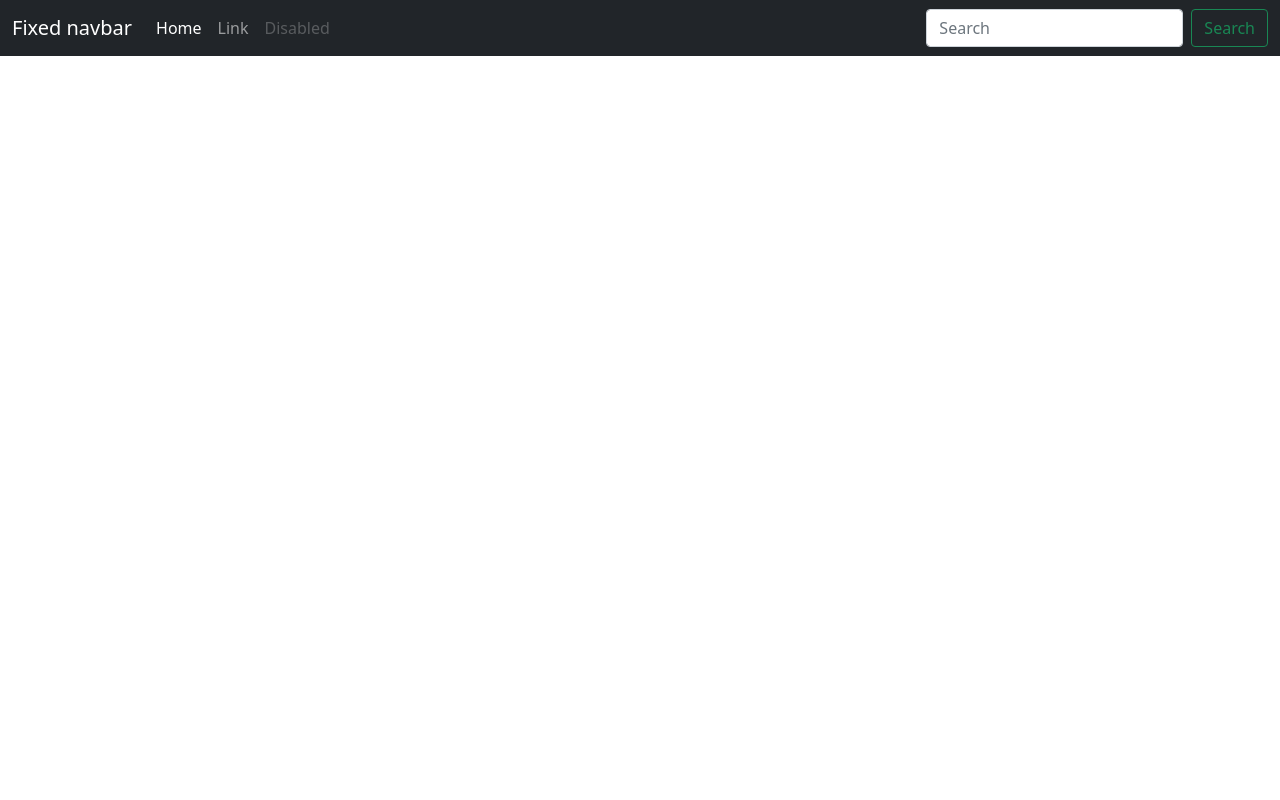
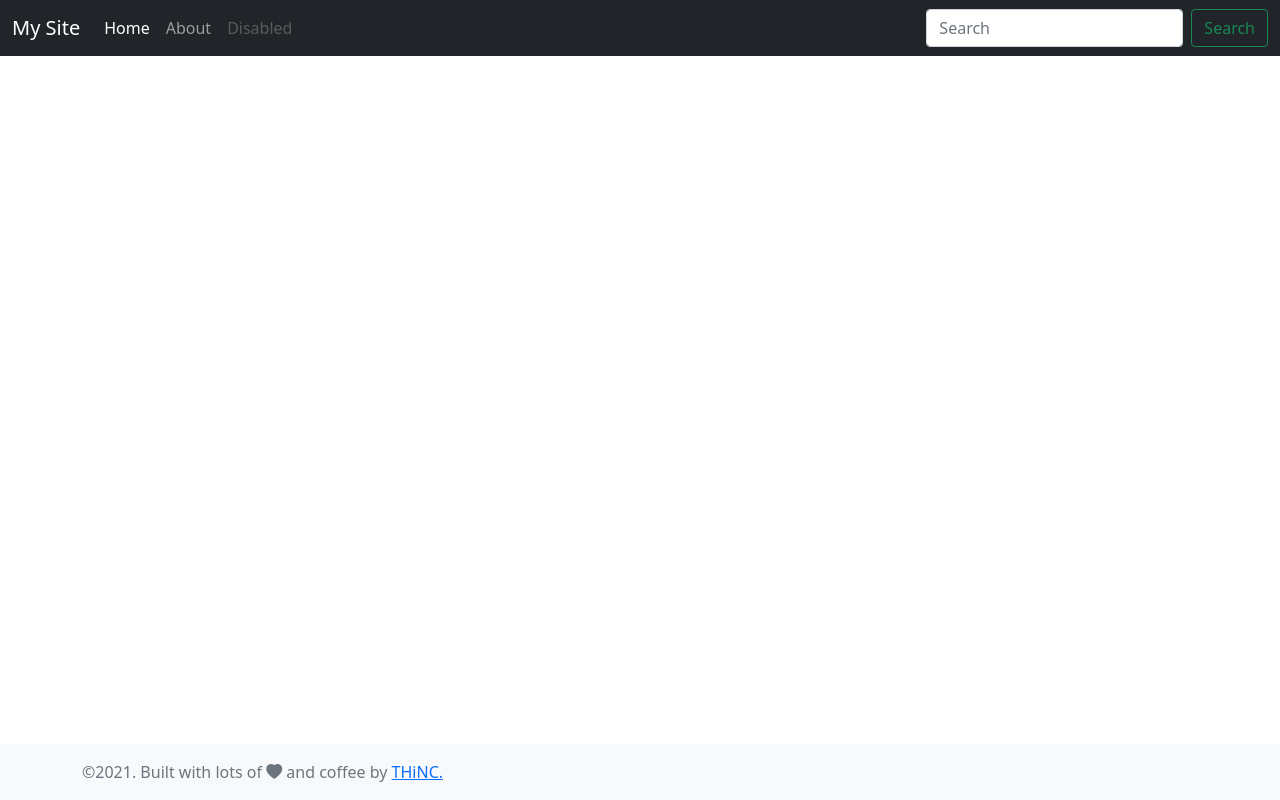
Before and after one commit to BwanaQ/forthegram, a Django app: template blog/templates/blog/base.html in a window 1280 px wide. Run offline with Django 3.2, Linux system fonts and the light colour scheme; the template is opened without the code that fills it, so the values that code supplies are empty; some libraries are stand-ins or nearby versions.

Commit message:
Final starter template

```diff
--- /dev/null
+++ b/blog/static/blog/main.css
@@ -0,0 +1,11 @@
+body,
+wrapper {
+  min-height: 100vh;
+}
+
+.flex-fill {
+  flex: 1 1 auto;
+}
+.footer {
+  margin: top -60px;
+}
--- a/blog/templates/blog/base.html
+++ b/blog/templates/blog/base.html
@@ -1,3 +1,4 @@
+{% load static %}
 <!DOCTYPE html>
 <html lang="en">
   <head>
@@ -18,14 +19,24 @@
       integrity="sha512-jNfYp+q76zAGok++m0PjqlsP7xwJSnadvhhsL7gzzfjbXTqqOq+FmEtplSXGVI5uzKq7FrNimWaoc8ubP7PT5w=="
       crossorigin="anonymous"
     />
+    <link
+      rel="stylesheet"
+      type="text/css"
+      href="{% static 'blog/main.css' %}"
+    />
+    {% if title %}
+    <title>Blog | {{title}}</title>
+    {% else %}
     <title>Blog</title>
+    {% endif %}
   </head>
   <body>
+    <wrapper class="d-flex flex-column">
       <header>
         <!-- Fixed navbar -->
         <nav class="navbar navbar-expand-md navbar-dark fixed-top bg-dark">
           <div class="container-fluid">
-          <a class="navbar-brand" href="#">Fixed navbar</a>
+            <a class="navbar-brand" href="{% url 'blog-home' %}">My Site</a>
             <button
               class="navbar-toggler"
               type="button"
@@ -40,10 +51,15 @@
             <div class="collapse navbar-collapse" id="navbarCollapse">
               <ul class="navbar-nav me-auto mb-2 mb-md-0">
                 <li class="nav-item">
-                <a class="nav-link active" aria-current="page" href="#">Home</a>
+                  <a
+                    class="nav-link active"
+                    aria-current="page"
+                    href="{% url 'blog-home' %}"
+                    >Home</a
+                  >
                 </li>
                 <li class="nav-item">
-                <a class="nav-link" href="#">Link</a>
+                  <a class="nav-link" href="{% url 'blog-about' %}">About</a>
                 </li>
                 <li class="nav-item">
                   <a
@@ -70,17 +86,21 @@
           </div>
         </nav>
       </header>
-    <main class="flex-shrink-0">
-      <div class="container">
-        {% block content %}
-        {% endblock %}
-      </div>
+      <main class="flex-shrink-0" style="margin-top: 60px">
+        <div class="container">{% block content %} {% endblock %}</div>
       </main>
       <footer class="footer mt-auto py-3 bg-light">
         <div class="container">
-        <span class="text-muted">Place sticky footer content here.</span>
+          <span class="text-muted"
+            >&copy;2021. Built with lots of <i class="bi bi-heart-fill"></i> and
+            coffee by
+            <a href="http://obscure-savannah-56809.herokuapp.com/"
+              >THiNC.</a
+            ></span
+          >
         </div>
       </footer>
+    </wrapper>
     <script
       src="https://cdn.jsdelivr.net/npm/bootstrap@5.0.0-beta3/dist/js/bootstrap.bundle.min.js"
       integrity="sha384-JEW9xMcG8R+pH31jmWH6WWP0WintQrMb4s7ZOdauHnUtxwoG2vI5DkLtS3qm9Ekf"
```
Also changed, not shown: blog/templates/blog/home.html (+21 -4 lines), blog/views.py (+26 -2 lines). Lines whose indentation alone changed are shown as unchanged.
